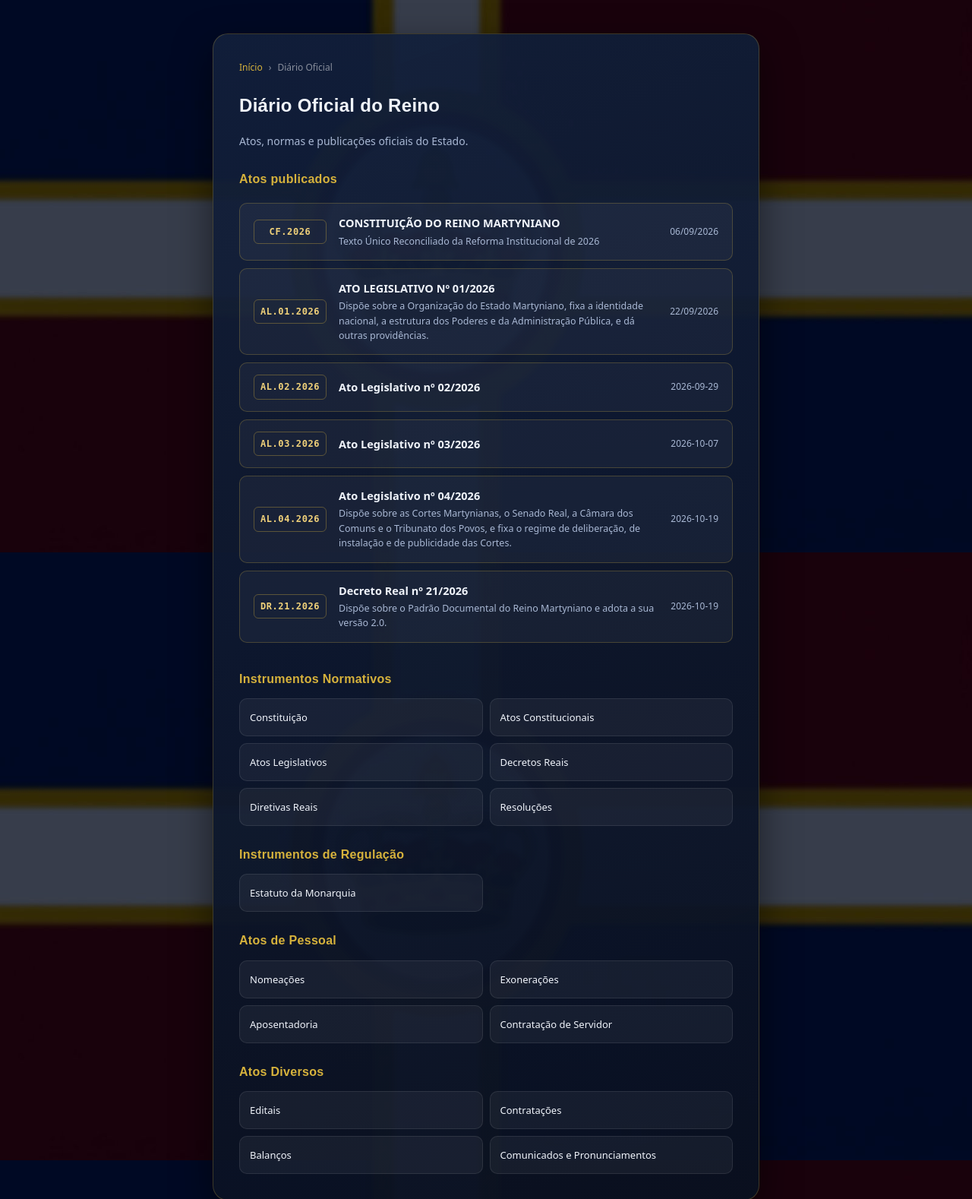
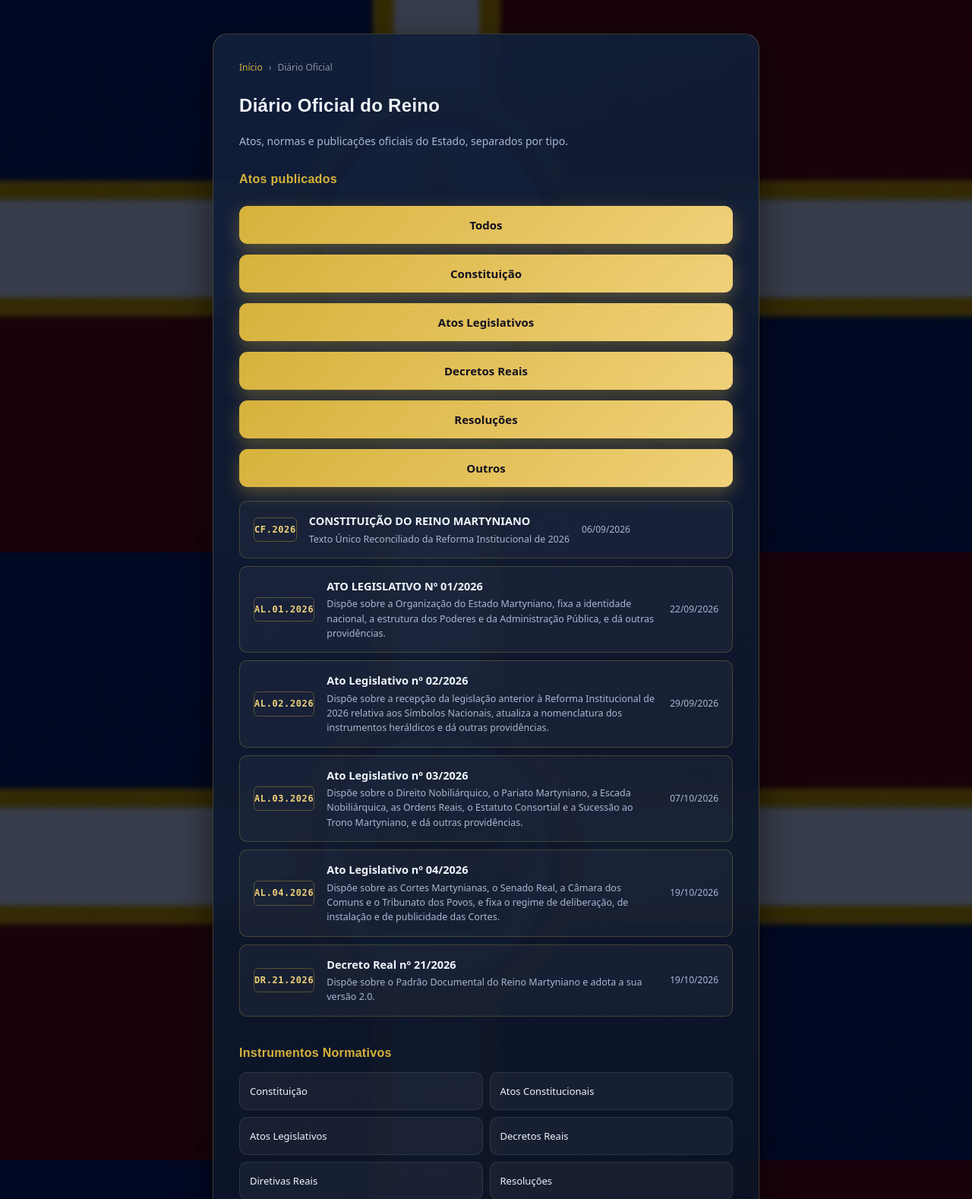
Before and after one commit to kauan381/reino-martyniano, a Flask app: page /diario-oficial in a window 1280 px wide. Shown: the part 73-1651 px from the top of the page at 76% size. Run offline with Flask 3, Linux system fonts and the light colour scheme.

Commit message:
Diário Oficial: abas por tipo de ato, correção da ementa do AL.02 e padronização de datas

```diff
--- a/data/atos.json
+++ b/data/atos.json
@@ -35,7 +35,7 @@
     "titulo": "Ato Legislativo nº 02/2026",
     "epigrafe": "Dispõe sobre a recepção da legislação anterior à Reforma Institucional de 2026 relativa aos Símbolos Nacionais, atualiza a nomenclatura dos instrumentos heráldicos e dá outras providências.",
     "template": "atos/AL.02.2026.html",
-    "data": "2026-09-29",
+    "data": "29/09/2026",
     "publicado": true,
     "orgao": "Coroa de Estado Martyniana",
     "tipo": "Ato Legislativo",
@@ -47,7 +47,7 @@
     "titulo": "Ato Legislativo nº 03/2026",
     "epigrafe": "Dispõe sobre o Direito Nobiliárquico, o Pariato Martyniano, a Escada Nobiliárquica, as Ordens Reais, o Estatuto Consortial e a Sucessão ao Trono Martyniano, e dá outras providências.",
     "template": "atos/AL.03.2026.html",
-    "data": "2026-10-07",
+    "data": "07/10/2026",
     "publicado": true,
     "orgao": "Coroa de Estado Martyniana",
     "tipo": "Ato Legislativo",
@@ -59,7 +59,7 @@
     "titulo": "Ato Legislativo nº 04/2026",
     "ementa": "Dispõe sobre as Cortes Martynianas, o Senado Real, a Câmara dos Comuns e o Tribunato dos Povos, e fixa o regime de deliberação, de instalação e de publicidade das Cortes.",
     "template": "atos/AL.04.2026.html",
-    "data": "2026-10-19",
+    "data": "19/10/2026",
     "sha256": "ace3896f9a1c44bfc969e8bd0e73ea93dc7132e93a8c90464ce0147289c96d20",
     "publicado": true,
     "orgao": "Coroa de Estado Martyniana",
@@ -72,7 +72,7 @@
     "titulo": "Decreto Real nº 21/2026",
     "ementa": "Dispõe sobre o Padrão Documental do Reino Martyniano e adota a sua versão 2.0.",
     "template": "atos/DR.21.2026.html",
-    "data": "2026-10-19",
+    "data": "19/10/2026",
     "orgao": "Coroa de Estado Martyniana",
     "tipo": "Decreto Real",
     "estado": "sancionado",
--- a/templates/diario.html
+++ b/templates/diario.html
@@ -3,7 +3,22 @@
 <head><meta charset="UTF-8"><meta name="viewport" content="width=device-width, initial-scale=1.0">
 <title>Diário Oficial — Reino Martyniano</title>
 <link rel="stylesheet" href="{{ url_for('static', filename='style.css') }}">
-<link rel="stylesheet" href="{{ url_for('static', filename='institucional.css') }}"></head>
+<link rel="stylesheet" href="{{ url_for('static', filename='institucional.css') }}">
+<style>
+  /* Abas do Diário Oficial — separação por tipo de ato */
+  .abas { display:flex; flex-wrap:wrap; gap:8px; margin:16px 0 14px; }
+  .aba {
+    background:#0b1220; color:#c9d4e4; border:1px solid #2a3b55;
+    padding:8px 16px; border-radius:8px; cursor:pointer; font-size:14px;
+    font-family:inherit; transition:all .15s;
+  }
+  .aba:hover { border-color:#b08d42; color:#f0f4fb; }
+  .aba.ativa { background:#b08d42; color:#0b1220; border-color:#b08d42; font-weight:600; }
+  .ato-item { display:flex; }
+  .ato-item.oculto { display:none; }
+  .ato-data { white-space:nowrap; }
+</style>
+</head>
 <body>
 <header class="topbar">
   <div class="logo"><img src="/static/bandeira_nacional.png" class="mini" alt="Bandeira"> Reino <span>Martyniano</span></div>
@@ -13,17 +28,27 @@
   <div class="card wide">
     <div class="breadcrumb"><a href="/">Início</a><span>›</span><span>Diário Oficial</span></div>
     <h2>Diário Oficial do Reino</h2>
-    <p class="sub-text">Atos, normas e publicações oficiais do Estado.</p>
+    <p class="sub-text">Atos, normas e publicações oficiais do Estado, separados por tipo.</p>
 
     {% if atos %}
     <h3 class="sec">Atos publicados</h3>
+    <div class="abas" id="abas">
+      <button class="aba ativa" data-tipo="todos">Todos</button>
+      <button class="aba" data-tipo="Constituição">Constituição</button>
+      <button class="aba" data-tipo="Atos Legislativos">Atos Legislativos</button>
+      <button class="aba" data-tipo="Decretos Reais">Decretos Reais</button>
+      <button class="aba" data-tipo="Resoluções">Resoluções</button>
+      <button class="aba" data-tipo="Outros">Outros</button>
+    </div>
     <div class="atos-lista">
       {% for a in atos %}
-      <a class="ato-item" href="/diario-oficial/{{ a.designador }}">
+      {% set prefixo = a.designador.split('.')[0] %}
+      {% set grupo = 'Constituição' if prefixo == 'CF' else ('Atos Legislativos' if prefixo == 'AL' else ('Decretos Reais' if prefixo == 'DR' else ('Resoluções' if prefixo == 'RES' else 'Outros'))) %}
+      <a class="ato-item" data-tipo="{{ grupo }}" href="/diario-oficial/{{ a.designador }}">
         <span class="ato-desig">{{ a.designador }}</span>
         <span class="ato-corpo">
           <strong>{{ a.titulo }}</strong>
-          {% if a.ementa %}<span class="ato-ementa">{{ a.ementa }}</span>{% endif %}
+          {% if a.ementa or a.epigrafe %}<span class="ato-ementa">{{ a.ementa or a.epigrafe }}</span>{% endif %}
         </span>
         <span class="ato-data">{{ a.data or 'sem data' }}</span>
       </a>
@@ -53,5 +78,24 @@
   </div>
 </main>
 <footer>Reino Martyniano · Estado Digital · Diário Oficial</footer>
+<script>
+  (function () {
+    var abas = document.querySelectorAll('#abas .aba');
+    var itens = document.querySelectorAll('.ato-item');
+    function filtra(tipo) {
+      abas.forEach(function (b) { b.classList.toggle('ativa', b.getAttribute('data-tipo') === tipo); });
+      itens.forEach(function (i) {
+        var mostra = tipo === 'todos' || i.getAttribute('data-tipo') === tipo;
+        i.classList.toggle('oculto', !mostra);
+      });
+    }
+    abas.forEach(function (b) {
+      b.addEventListener('click', function () { filtra(b.getAttribute('data-tipo')); });
+    });
+    var params = new URLSearchParams(window.location.search);
+    var tipoInicial = params.get('tipo') || 'todos';
+    filtra(tipoInicial);
+  })();
+</script>
 </body>
 </html>
--- a/templates/leis.html
+++ b/templates/leis.html
@@ -13,12 +13,13 @@
   <div class="card wide">
     <div class="breadcrumb"><a href="/">Início</a><span>›</span><span>Leis e Atos</span></div>
     <h2>Leis e Atos do Reino</h2>
-    <p class="sub-text">Consulta pública das normas e leis do Estado Martyniano.</p>
+    <p class="sub-text">Consulta pública das normas e leis do Estado Martyniano, por categoria.</p>
 
     <h3 class="sec">Categorias de atos normativos</h3>
     <div class="grid-2">
       {% for c in est.categorias_leis %}
-      <a class="item-lei" href="/diario-oficial">{{ c }}</a>
+      {% set grupo = 'Constituição' if c == 'Constituição' else ('Atos Legislativos' if c == 'Atos Legislativos' else ('Decretos Reais' if c == 'Decretos Reais' else ('Resoluções' if c == 'Resoluções' else 'Outros'))) %}
+      <a class="item-lei" href="/diario-oficial?tipo={{ grupo|urlencode }}">{{ c }}</a>
       {% endfor %}
     </div>
   </div>
```
Also changed, not shown: docs/diario-oficial/index.html (+68 -14 lines), docs/leis/index.html (+13 -7 lines).
